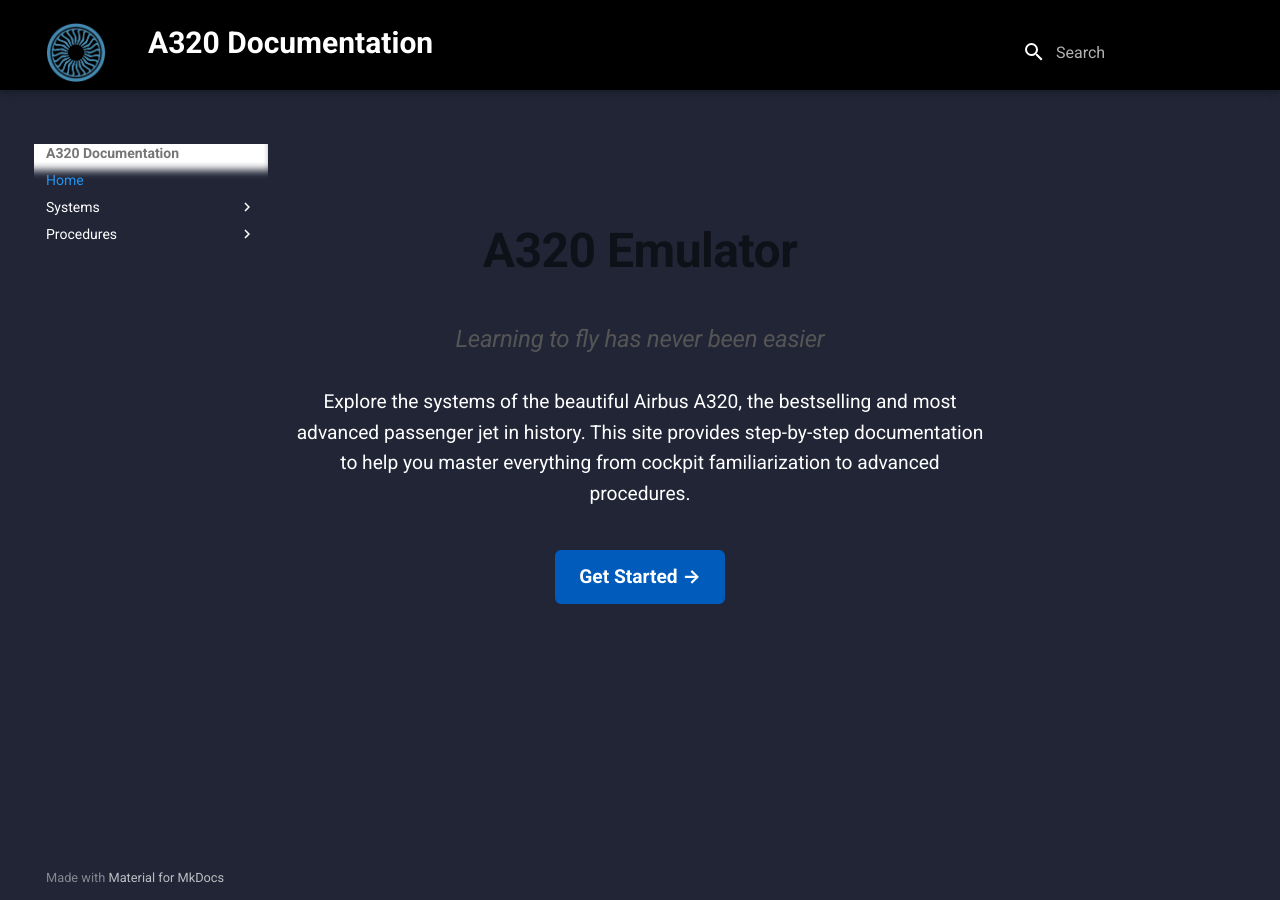
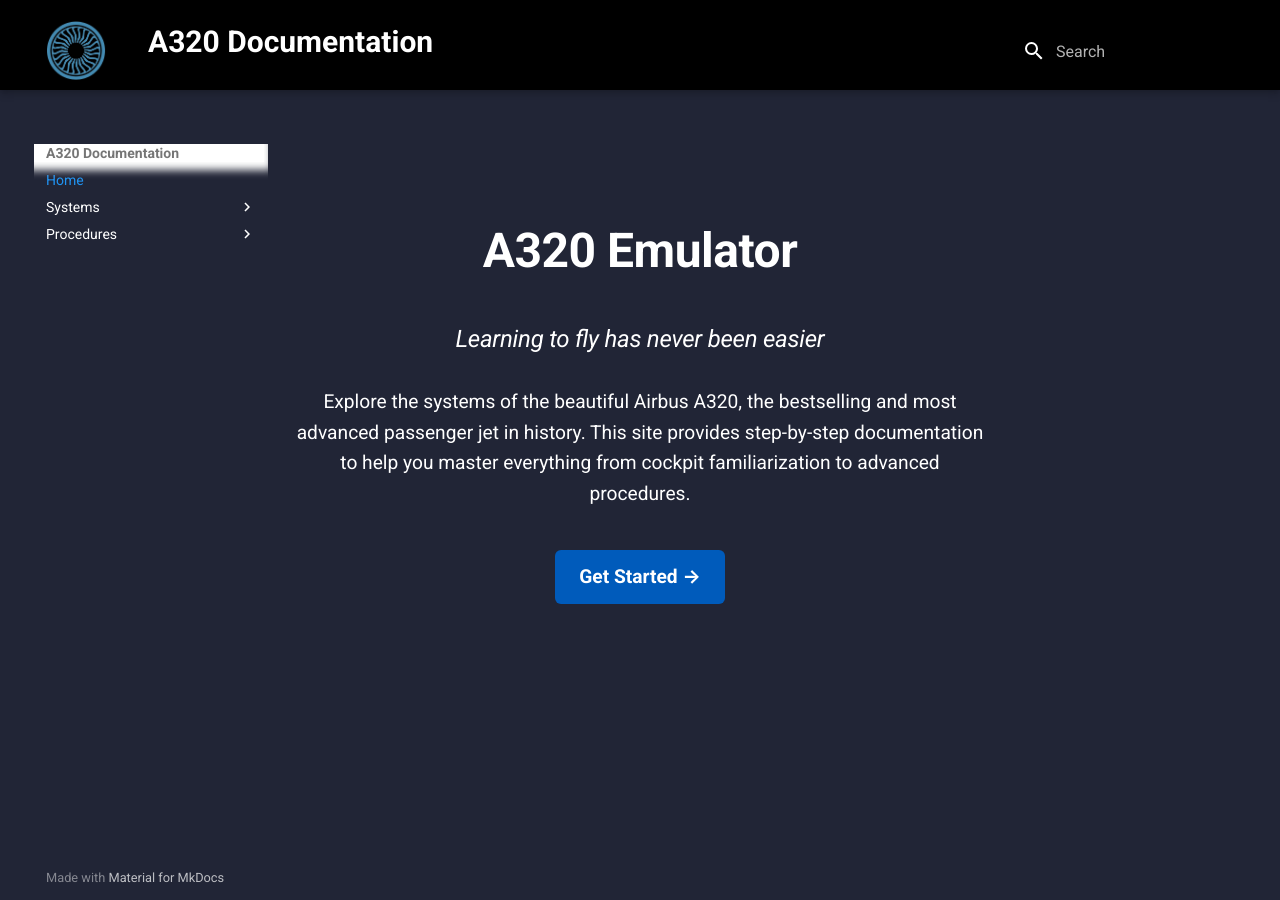
Before and after one commit to danhuaflx-56/A320-emulator, an MkDocs documentation site: the page built from docs/index.md, in a window 1280 px wide. Built offline with MkDocs 1.6.1 and Material for MkDocs 9.7.7, drawn with Linux system fonts in a browser that asks for light colours.

Commit message:
Update custom.css

```diff
--- a/docs/assets/custom.css
+++ b/docs/assets/custom.css
@@ -36,4 +36,23 @@
   height: 60px;  /* adjust as needed */
   width: auto;
   margin-right: 10px; /* spacing between logo and text */
+  margin-top: -2px;
 }
+/* Make all main headings white */
+.md-typeset h1,
+.md-typeset h2,
+.md-typeset h3,
+.md-typeset h4,
+.md-typeset h5,
+.md-typeset h6 {
+    color: #ffffff !important;
+}
+
+/* Optional: center the heading */
+.md-typeset h1 {
+    text-align: center;
+    font-size: 3em;  /* adjust size */
+    font-weight: bold;
+    margin-top: 0.5em;
+    margin-bottom: 0.5em;
+}
```
